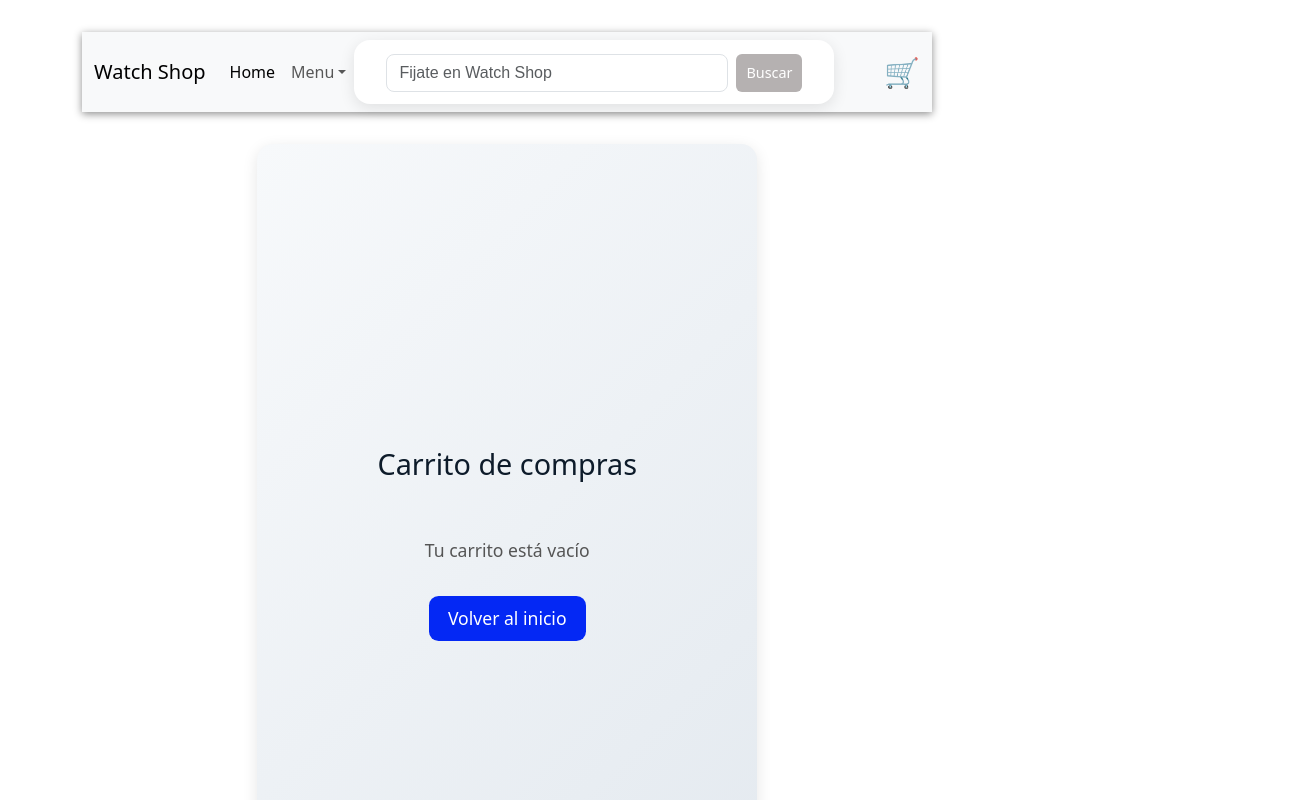
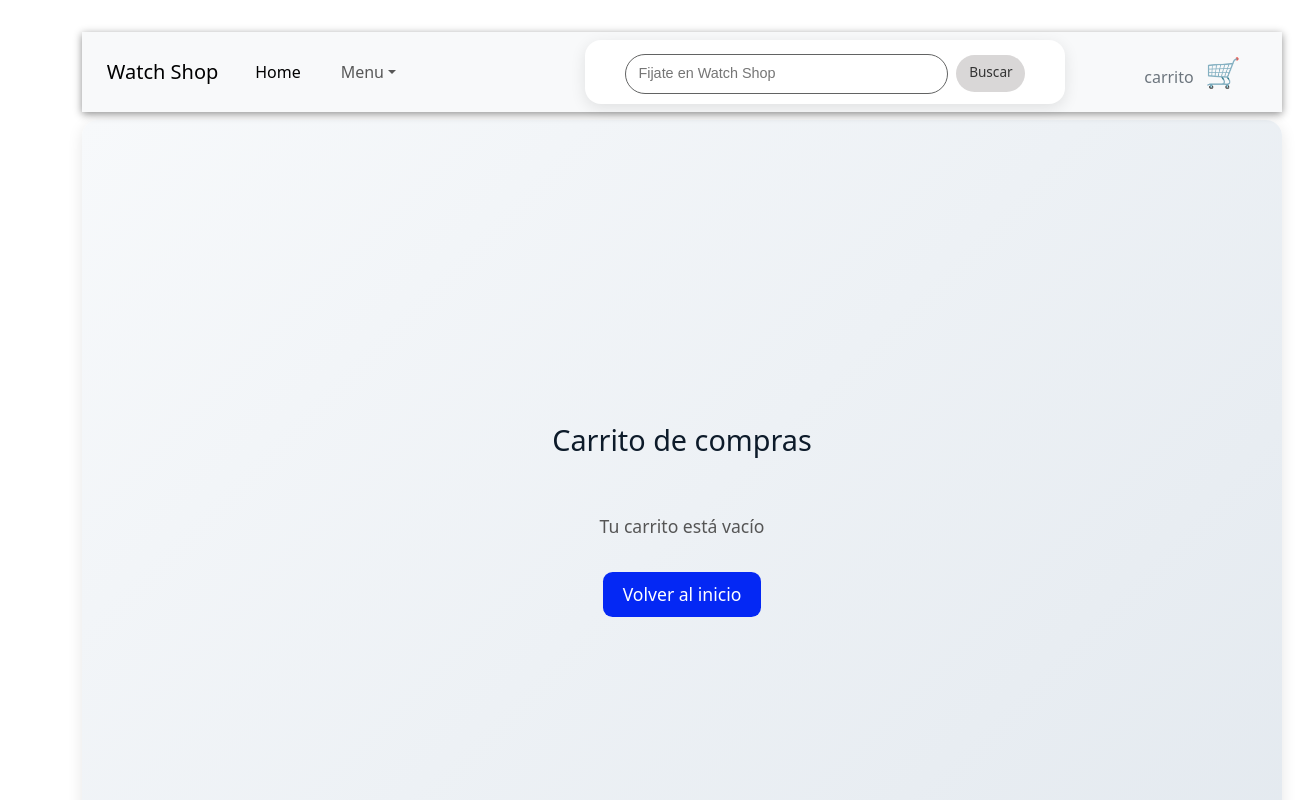
Before and after one commit to techcristian/react-pre-lab, a React (Vite) app: page /carrito in a window 1280 px wide. Shown: the top 800 px of the page, 1314 px wide, since content can reach past the window. Built offline with nearby package versions, Linux system fonts and the light colour scheme.

Commit message:
responsive

```diff
--- a/src/components/Count/Count.jsx
+++ b/src/components/Count/Count.jsx
@@ -26,7 +26,7 @@ export const Count = ({  onConfirm }) => {
       <button className="btn" onClick={confirm} disabled={count === 0}>{"Agregar al carrito"}</button>
 
      <div className="btn-links">
-       <Link to={"/carrito"}><button className="ir-carrito" >{"Carrito"}</button></Link>
+       <Link to={"/carrito"}><button className="ir-carrito" >{"Ir carrito"}</button></Link>
        <Link to={"/"}><button className="ir-home" >{"Volver"}</button></Link>
      </div>
 
--- a/src/components/Item/Item.css
+++ b/src/components/Item/Item.css
@@ -13,11 +13,11 @@ article {
   display: flex;
   flex-direction: column;
   align-items: center;
-   transform: translateX(2px);
+   transition: transform 0.7s ease-in-out;
 }
 
 article:hover {
-  transform: translateY(-5px);
+  transform: translateY(-12px);
   box-shadow: 0 6px 15px rgba(0, 0, 0, 0.15);
 }
 
@@ -76,7 +76,8 @@ article p span{
     display: flex;
     justify-content: center;
     padding: 0.8rem;
-    transform: translateX(-65px);
+    transform: translateX(3px);
+    margin-right: 1rem;
   }
 
   article h1 {
--- /dev/null
+++ b/src/components/ItemDetail/ItemDetail.css
@@ -0,0 +1,5 @@
+.wrapper-detail{
+  display: flex;
+  justify-content: space-around;
+  gap:2rem;
+}
--- a/src/components/ItemDetail/ItemDetail.jsx
+++ b/src/components/ItemDetail/ItemDetail.jsx
@@ -1,7 +1,7 @@
 import { useCartContext } from "../../context/CartContex/useCartContext"
 import { Count } from "../Count/Count";
 import { formatPrice } from "../../libs/format.price";
-
+import "./ItemDetail.css"
 export const ItemDetail = ({ detail }) => {
 
   const { addItem } = useCartContext();
@@ -12,7 +12,8 @@ export const ItemDetail = ({ detail }) => {
 
   return (
     <>
-      <article key={detail.id}>
+    <div className="wrapper-detail">
+        <article key={detail.id} className="article-detal">
         <img src={detail.imageUrl} alt={detail.description} />
         <h1>{detail.name}</h1>
         <div className="price-section">
@@ -32,6 +33,7 @@ export const ItemDetail = ({ detail }) => {
       </article>
 
       <Count onConfirm={handleAdd} />
+    </div>
 
     </>
   )
--- a/src/components/ItemDetailContainer/ItemDetailContainer.css
+++ b/src/components/ItemDetailContainer/ItemDetailContainer.css
@@ -1,5 +1,5 @@
 .item-detail-container {
-
+width: 1280px;
   transform: translateX(10px);
   padding-left: 15px;
   background: rgb(252, 248, 248);
--- a/src/components/ItemList/ItemList.css
+++ b/src/components/ItemList/ItemList.css
@@ -9,7 +9,7 @@
  background:#aeadad;
   color: #fdfdfd;
   cursor: pointer;
-  transition: border-color 0.25s;
+  transition: border-color 0.25s ease ,transform 0.9s ease;
 }
 .btn-item:hover {
   background:white !important;
--- a/src/components/ItemListContainer/ItemListContainer.css
+++ b/src/components/ItemListContainer/ItemListContainer.css
@@ -19,10 +19,12 @@
   }
 }
 
-/* 🔹 Móviles (600px o menos) → 1 columna */
-@media (max-width: 600px) {
+/* 🔹 Móviles (480px o menos) → 1 columna */
+@media (max-width: 480px) {
   .item-list-container {
     grid-template-columns: 1fr;
     padding: 1rem;
+
+
   }
 }
--- a/src/components/Nav/Nav.css
+++ b/src/components/Nav/Nav.css
@@ -11,7 +11,40 @@ nav{
   justify-content:space-between;
 }
 
+nav ul {
+  list-style: none;
+  display: flex;
+  justify-content: center;
+  align-items: center;
+  gap: 1.5rem;
+  margin: 0;
+  padding: 0;
+  flex-wrap: wrap;
+}
 
+nav li {
+  text-decoration: none;
+  transition: transform 0.5s ease-in-out;
+}
+
+nav li:hover {
+  transform: translateY(-3px);
+}
+
+nav a {
+  text-decoration: none;
+  color: #f0f0f0;
+  font-weight: 500;
+  font-size: 1rem;
+  padding: 0.4rem 0.8rem;
+  border-radius: 0.5rem;
+  transition: background-color 0.2s ease, color 0.2s ease;
+}
+
+nav a:hover {
+  background-color: #efeeee;
+  color: #00b4d8;
+}
 .cart-container {
   width: 20%;
   position: relative;
@@ -29,10 +62,11 @@ nav{
   transform: scale(1.1);
 }
 
+
 .cart-count {
   position: absolute;
-  top: -6px;
-  right: 40px;
+  top: -3px;
+  right: 58px;
   background-color: crimson;
   color: white;
   font-size: 0.8rem;
@@ -47,24 +81,58 @@ form{
 
   height: 0;
 }
+/* Contenedor del formulario */
 .div-form {
   display: flex;
-  justify-content: space-around;
+  align-items: center;
+  justify-content: center;
+  gap: 0.5rem; /* espacio entre input y botón */
+  width: 100%;
+  max-width: 400px;
+  margin: 0 auto;
   transform: translateY(-18px);
-}
-form[role="search"] input {
-  width: 400px; /* o el tamaño que quieras */
-  border-radius: 8px;
+
 }
 
-form[role="search"] button {
-  padding: 4px 10px;
+/* Input principal */
+.btm-form-input {
+  flex: 1; /* ocupa todo el espacio disponible */
+  padding: 0.5rem 0.75rem;
+  border: 1px solid #626363;
+  border-radius: 20px;
   font-size: 0.9rem;
-  border-radius: 6px;
+  transition: all 0.3s ease;
+  color: rgb(146, 144, 144);
+    background-color: white;
 }
 
-/* Responsive */
-@media (max-width: 480px) {
+/* Efecto al enfocar el input */
+.btm-form-input:focus {
+  outline: none;
+  border:1px solid rgb(180, 178, 178);
+
+}
+
+/* Botón */
+.btn.btn-sm.btn-outline-primary {
+  padding: 0.4rem 0.8rem;
+  border-radius: 20px;
+  font-size: 0.85rem;
+  padding-bottom: 10px;
+  transition: all 0.3s ease;
+  background-color: rgb(217, 215, 215);
+  color:#333;
+}
+
+/* Hover del botón */
+.btn.btn-sm.btn-outline-primary:hover {
+  background-color: #ffffff;
+  color: rgb(105, 102, 102);
+  border: 0.5px solid rgb(48, 47, 47);
+}
+
+/*max 900*/
+@media (max-width: 900px) {
 
 .cart-container {
   width: 20%;
@@ -74,7 +142,52 @@ form[role="search"] button {
 .cart-container .nav-link {
    position: absolute;
   top: 6px;
-  left: 200px;
+  left: 0px;
+  font-size: 1.8rem;
+  color: #333;
+  text-decoration: none;
+  margin-left: 15px;
+  transition: transform 0.2s;
+}
+
+.cart-container .nav-link:hover {
+  transform: scale(1.1);
+}
+span {
+  position:absolute;
+  top:-15px
+}
+.cart-count {
+  position: absolute;
+  top: 5px;
+  right: 35px;
+  background-color: crimson;
+  color: white;
+  font-size: 0.8rem;
+  font-weight: bold;
+  border-radius: 50%;
+  padding: 3px 7px;
+  line-height: 1;
+  box-shadow: 0 0 3px rgba(0, 0, 0, 0.3);
+}
+
+}
+
+/* Responsive */
+@media (max-width: 480px) {
+nav{
+  width: 100%;
+}
+.cart-container {
+
+position:relative;
+
+}
+
+.cart-container .nav-link {
+ position: absolute;
+  top: 6px;
+  left: 100px;
   font-size: 1.8rem;
   color: #333;
   text-decoration: none;
@@ -86,9 +199,10 @@ form[role="search"] button {
   transform: scale(1.1);
 }
 
+
 .cart-count {
   position: absolute;
-  top: 1px;
+  top: 5px;
   right: 50px;
   background-color: crimson;
   color: white;
--- a/src/components/Nav/Nav.jsx
+++ b/src/components/Nav/Nav.jsx
@@ -36,12 +36,12 @@ export const Nav = () => {
          <form class="d-flex" role="search">
            <div className="div-form">
              <input
-              class="form-control me-2"
+              className="btm-form-input"
               type="search"
               placeholder="Fijate en Watch Shop"
               aria-label="Search"
             />
-            <button class="btn btn-sm btn-outline-success" type="submit">
+            <button class="btn btn-sm btn-outline-primary" type="submit">
               Buscar
             </button>
            </div>
@@ -49,7 +49,8 @@ export const Nav = () => {
 
           <div className="cart-container">
             <Link to="/carrito" className="nav-link position-relative">
-              🛒
+              <span className="fs-6 text-secondary me-1"
+              >carrito</span> 🛒
               {getTotalItems() > 0 && (
                 <span className="cart-count">{getTotalItems()}</span>
               )}
--- a/src/components/RutaProtegida/RutaProtegida.jsx
+++ b/src/components/RutaProtegida/RutaProtegida.jsx
@@ -5,7 +5,7 @@ export const RutaProtegida = ({children}) => {
   const {user} = useAuthContext();
 
   if(!user){
-    return <Navigate to="/" repalce />
+    return <Navigate to={"/"} />
   }
 
   return children;
--- a/src/components/cart/cart.css
+++ b/src/components/cart/cart.css
@@ -1,11 +1,10 @@
 .carrito-container {
-  width: 500px;
+  width: 1200px;
   display: flex;
   flex-direction: column;
   gap: 1.5rem;
-  margin: 2rem auto;
-  padding: 2rem;
-  background-color: #ffffff;
+  margin: 0.5rem 0rem;
+  padding: 2rem 5rem;
   border-radius: 1rem;
   box-shadow: 0 4px 15px rgba(0, 0, 0, 0.1);
 }
@@ -36,7 +35,7 @@
 }
 
 .cart-item:hover {
-    background-color:#141414;
+    background-color:#1c1b1b;
     color: white !important;
   transform: translateY(-3px);
 }
```
Also changed, not shown: src/components/Count/Count.css (+18 -17 lines).
